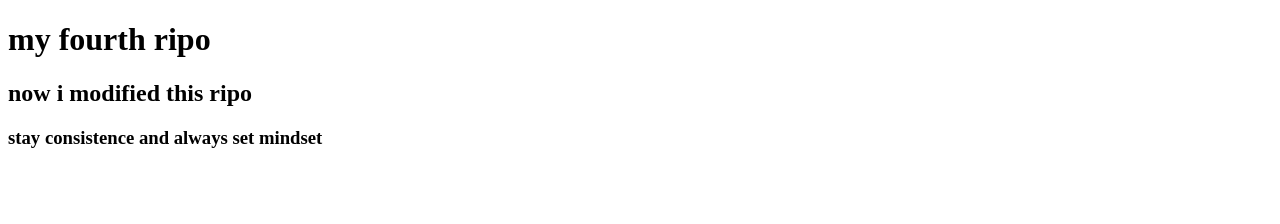
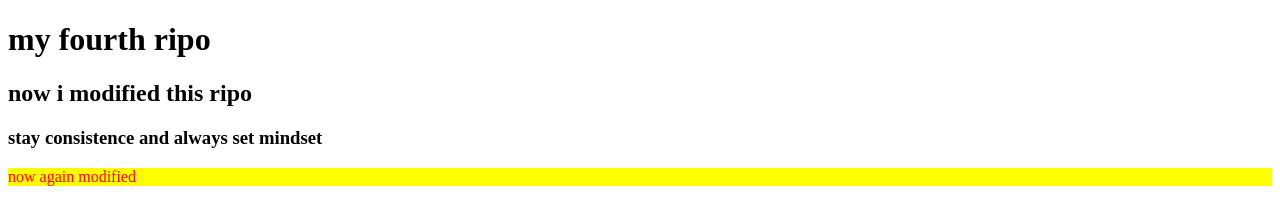
Before and after one commit to subhadipModak/my-fourth-ripo, a plain HTML site: page index.html in a window 1280 px wide. Drawn offline with Linux system fonts and the light colour scheme.

Commit message:
styled added

```diff
--- a/index.html
+++ b/index.html
@@ -5,10 +5,12 @@
     <meta http-equiv="X-UA-Compatible" content="IE=edge">
     <meta name="viewport" content="width=device-width, initial-scale=1.0">
     <title>Document</title>
+    <link rel="stylesheet" href="style.css">
 </head>
 <body>
     <h1>my fourth ripo</h1>
     <h2>now i modified this ripo</h2>
     <h3>stay consistence and always set mindset</h3>
+    <p>now again modified</p>
 </body>
 </html>
--- /dev/null
+++ b/style.css
@@ -0,0 +1,4 @@
+p{
+    color:red;
+    background-color: yellow;
+}
```
